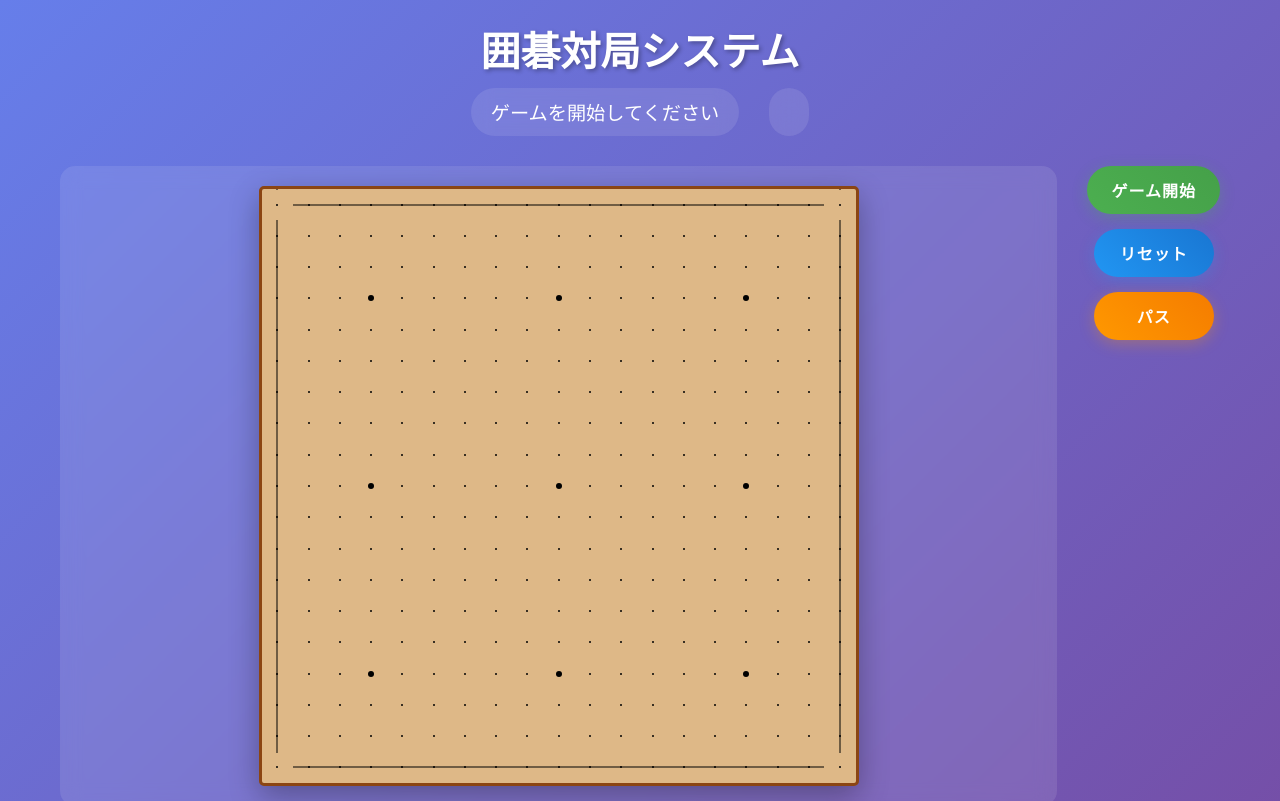
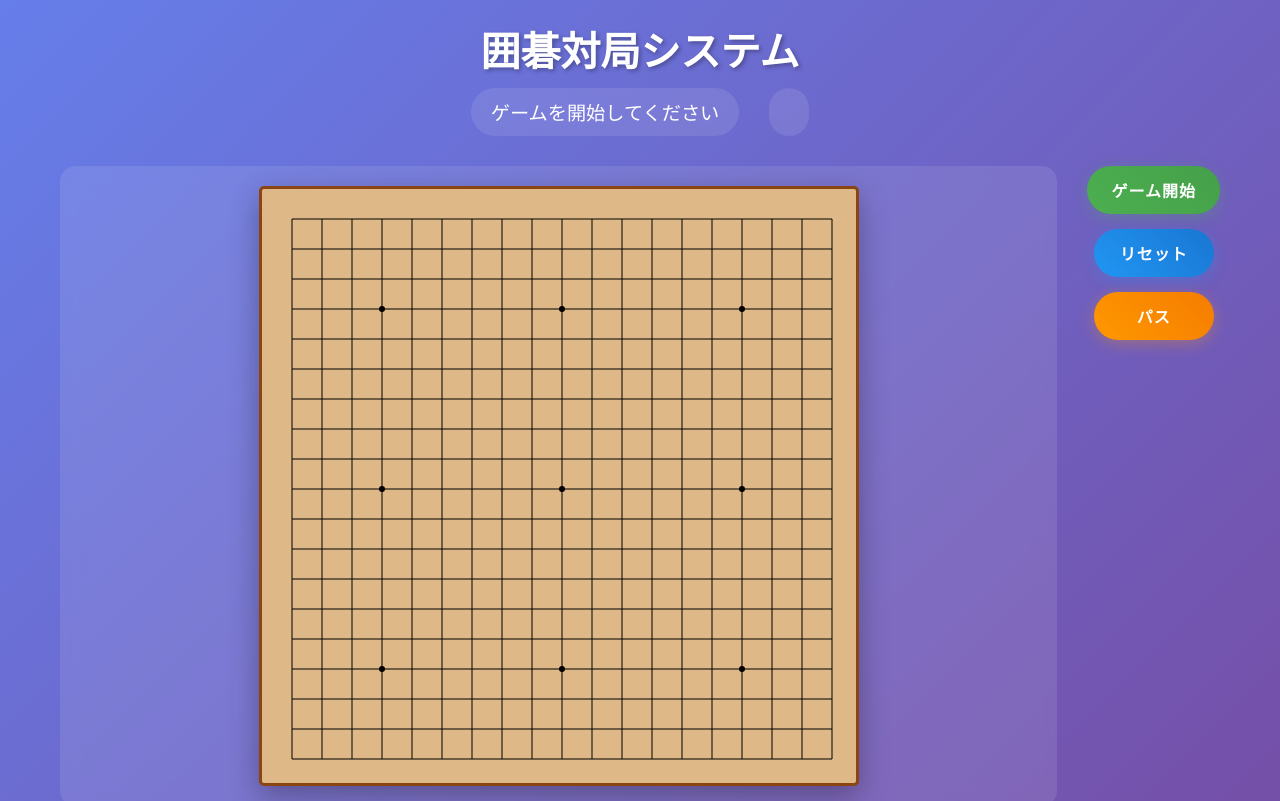
Before and after one commit to sougyo/katago-web, a website: page public/index.html in a window 1280 px wide. Shown: the top 801 px of the page. Drawn offline with nearby package versions, Linux system fonts and the light colour scheme; no server answers.

Commit message:
add lines

```diff
--- a/public/script.js
+++ b/public/script.js
@@ -26,6 +26,24 @@ class GoGame {
     createBoard() {
         this.gameBoard.innerHTML = '';
 
+        // SVG碁盤を作成
+        const svg = document.createElementNS('http://www.w3.org/2000/svg', 'svg');
+        svg.setAttribute('class', 'board-svg');
+        svg.setAttribute('width', '600');
+        svg.setAttribute('height', '600');
+        svg.style.position = 'absolute';
+        svg.style.top = '0';
+        svg.style.left = '0';
+
+        // 碁盤の線を描画
+        this.drawSVGLines(svg);
+
+        // 星の位置を描画
+        this.drawSVGStars(svg);
+
+        this.gameBoard.appendChild(svg);
+
+        // 交点を作成
         for (let row = 0; row < this.boardSize; row++) {
             for (let col = 0; col < this.boardSize; col++) {
                 const intersection = document.createElement('div');
@@ -34,6 +52,13 @@ class GoGame {
                 intersection.dataset.col = col;
                 intersection.dataset.position = this.getPositionString(col, row);
 
+                // 交点の位置を計算（SVGの座標系に合わせる）
+                const x = (col * 30) + 30; // 30px間隔、30pxオフセット
+                const y = (row * 30) + 30;
+
+                intersection.style.left = `${x - 10}px`; // 20pxの交点の中心に合わせる
+                intersection.style.top = `${y - 10}px`;
+
                 intersection.addEventListener('click', (e) => {
                     this.handleIntersectionClick(e);
                 });
@@ -41,6 +66,101 @@ class GoGame {
                 this.gameBoard.appendChild(intersection);
             }
         }
+
+        console.log('SVG board created with', svg.children.length, 'elements');
+    }
+
+    drawSVGLines(svg) {
+        // 縦線を描画（19本）
+        for (let i = 0; i < 19; i++) {
+            const x = (i * 30) + 30; // 30px間隔、30pxオフセット
+            const line = document.createElementNS('http://www.w3.org/2000/svg', 'line');
+            line.setAttribute('x1', x);
+            line.setAttribute('y1', 30);
+            line.setAttribute('x2', x);
+            line.setAttribute('y2', 570); // 600 - 30
+            line.setAttribute('stroke', '#000');
+            line.setAttribute('stroke-width', '1');
+            svg.appendChild(line);
+        }
+
+        // 横線を描画（19本）
+        for (let i = 0; i < 19; i++) {
+            const y = (i * 30) + 30; // 30px間隔、30pxオフセット
+            const line = document.createElementNS('http://www.w3.org/2000/svg', 'line');
+            line.setAttribute('x1', 30);
+            line.setAttribute('y1', y);
+            line.setAttribute('x2', 570); // 600 - 30
+            line.setAttribute('y2', y);
+            line.setAttribute('stroke', '#000');
+            line.setAttribute('stroke-width', '1');
+            svg.appendChild(line);
+        }
+
+        console.log('SVG lines drawn:', svg.querySelectorAll('line').length);
+    }
+
+    drawSVGStars(svg) {
+        const starPositions = [
+            [3, 3], [3, 9], [3, 15],
+            [9, 3], [9, 9], [9, 15],
+            [15, 3], [15, 9], [15, 15]
+        ];
+
+        starPositions.forEach(([row, col]) => {
+            const x = (col * 30) + 30;
+            const y = (row * 30) + 30;
+
+            const star = document.createElementNS('http://www.w3.org/2000/svg', 'circle');
+            star.setAttribute('cx', x);
+            star.setAttribute('cy', y);
+            star.setAttribute('r', '3');
+            star.setAttribute('fill', '#000');
+            svg.appendChild(star);
+        });
+
+        console.log('SVG stars drawn:', svg.querySelectorAll('circle').length);
+    }
+
+    verifyLinePositions() {
+        const intersections = this.gameBoard.querySelectorAll('.board-intersection');
+        const lines = this.gameBoard.querySelectorAll('.board-line');
+
+        console.log('Verification:');
+        console.log('Intersections found:', intersections.length);
+        console.log('Lines drawn:', lines.length);
+
+        // 最初の交点と最初の縦線の位置を比較
+        const firstIntersection = intersections[0];
+        const firstVerticalLine = this.gameBoard.querySelector('.board-line.vertical');
+
+        if (firstIntersection && firstVerticalLine) {
+            const intersectionRect = firstIntersection.getBoundingClientRect();
+            const lineRect = firstVerticalLine.getBoundingClientRect();
+
+            console.log('First intersection center:', {
+                x: intersectionRect.left + intersectionRect.width / 2,
+                y: intersectionRect.top + intersectionRect.height / 2
+            });
+            console.log('First vertical line position:', {
+                x: lineRect.left,
+                y: lineRect.top
+            });
+        }
+    }
+
+
+
+
+
+    isStarPosition(row, col) {
+        const starPositions = [
+            [3, 3], [3, 9], [3, 15],
+            [9, 3], [9, 9], [9, 15],
+            [15, 3], [15, 9], [15, 15]
+        ];
+
+        return starPositions.some(([r, c]) => r === row && c === col);
     }
 
     getPositionString(col, row) {
--- a/public/style.css
+++ b/public/style.css
@@ -68,37 +68,23 @@ main {
     background: #DEB887;
     border: 3px solid #8B4513;
     border-radius: 5px;
-    display: grid;
-    grid-template-columns: repeat(19, 1fr);
-    grid-template-rows: repeat(19, 1fr);
-    gap: 0;
     box-shadow: 0 10px 30px rgba(0,0,0,0.3);
+    overflow: visible;
 }
 
 .board-intersection {
-    position: relative;
-    width: 100%;
-    height: 100%;
+    position: absolute;
+    width: 20px;
+    height: 20px;
     cursor: pointer;
     transition: all 0.2s ease;
+    border-radius: 50%;
+    background: transparent;
+    border: 1px solid transparent;
 }
 
-.board-intersection::before {
-    content: '';
-    position: absolute;
-    top: 50%;
-    left: 50%;
-    width: 2px;
-    height: 2px;
-    background: #000;
-    border-radius: 50%;
-    transform: translate(-50%, -50%);
-}
-
-.board-intersection:hover::before {
-    width: 8px;
-    height: 8px;
-    background: rgba(255, 0, 0, 0.5);
+.board-intersection:hover {
+    background: rgba(255, 0, 0, 0.3);
 }
 
 .stone {
@@ -127,44 +113,20 @@ main {
     box-shadow: 0 0 10px rgba(255, 255, 0, 0.8);
 }
 
-/* 碁盤の線 */
-.board-intersection[data-row="0"]::after,
-.board-intersection[data-row="18"]::after {
-    content: '';
+/* SVG碁盤のスタイル */
+.board-svg {
     position: absolute;
-    top: 50%;
+    top: 0;
     left: 0;
-    right: 0;
-    height: 1px;
-    background: #000;
-    transform: translateY(-50%);
+    width: 600px;
+    height: 600px;
+    pointer-events: none;
+    z-index: 1;
+    background: transparent;
 }
 
-.board-intersection[data-col="0"]::after,
-.board-intersection[data-col="18"]::after {
-    content: '';
-    position: absolute;
-    left: 50%;
-    top: 0;
-    bottom: 0;
-    width: 1px;
-    background: #000;
-    transform: translateX(-50%);
-}
-
-/* 星の位置 */
-.board-intersection[data-row="3"][data-col="3"]::before,
-.board-intersection[data-row="3"][data-col="9"]::before,
-.board-intersection[data-row="3"][data-col="15"]::before,
-.board-intersection[data-row="9"][data-col="3"]::before,
-.board-intersection[data-row="9"][data-col="9"]::before,
-.board-intersection[data-row="9"][data-col="15"]::before,
-.board-intersection[data-row="15"][data-col="3"]::before,
-.board-intersection[data-row="15"][data-col="9"]::before,
-.board-intersection[data-row="15"][data-col="15"]::before {
-    width: 6px;
-    height: 6px;
-    background: #000;
+.board-intersection {
+    z-index: 2;
 }
 
 .controls {
```
